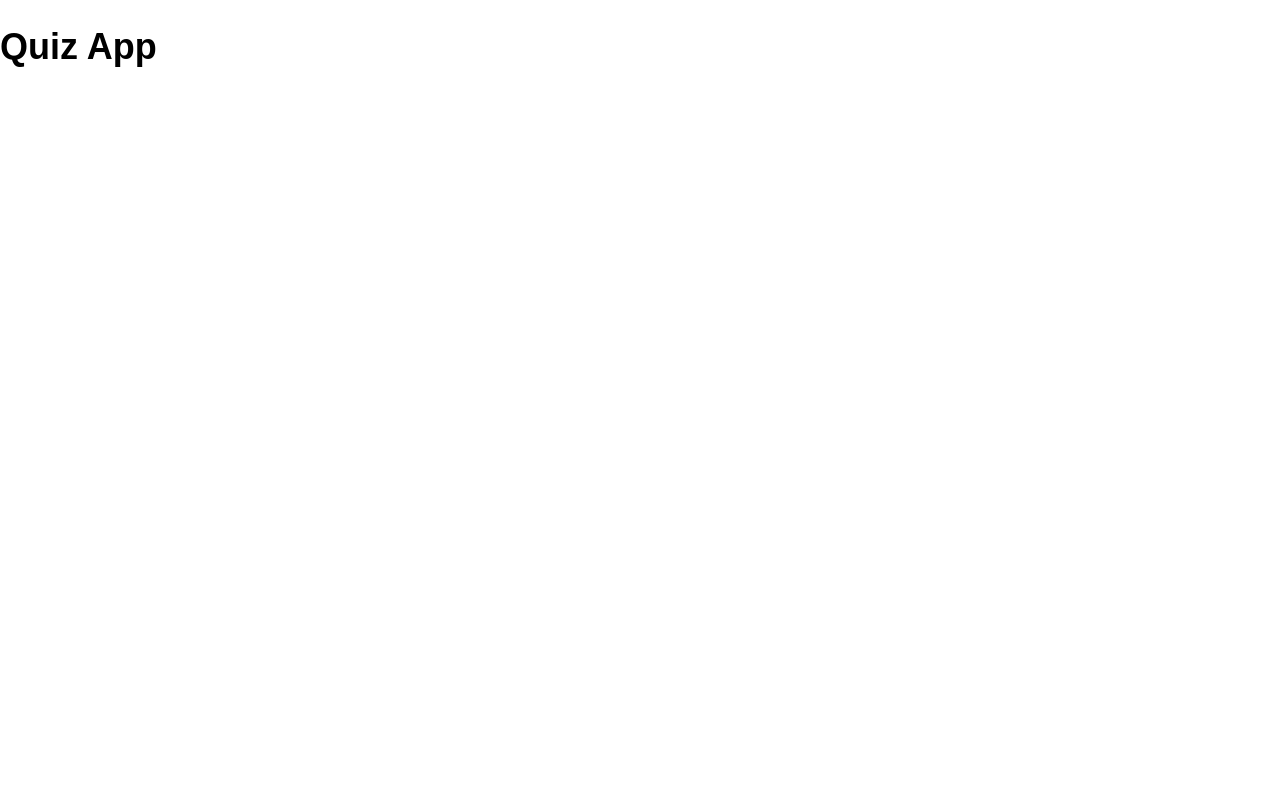
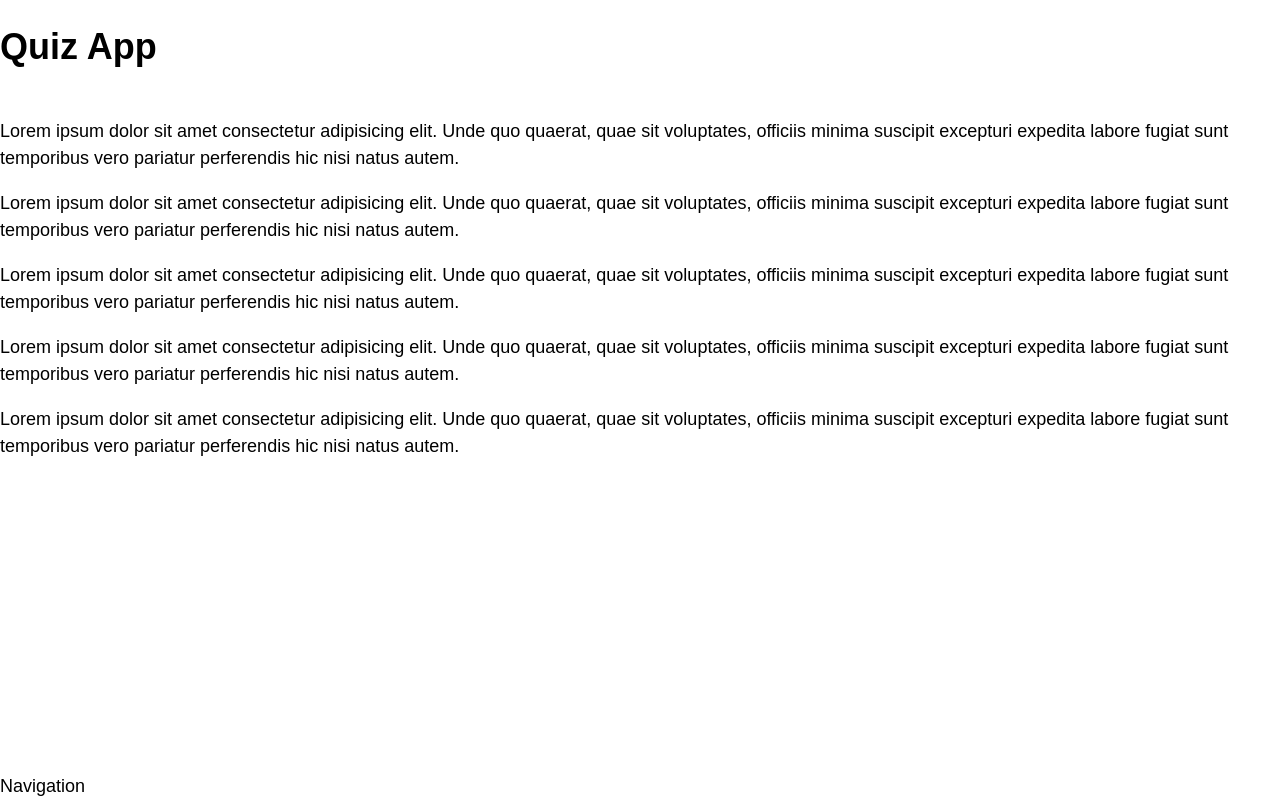
Before and after one commit to dw0111/quiz-app, a website: page index.html in a window 1280 px wide. Drawn offline with Linux system fonts and the light colour scheme.

Commit message:
Add app-grid

```diff
--- a/index.html
+++ b/index.html
@@ -7,6 +7,47 @@
     <link rel="stylesheet" href="styles/index.css" />
   </head>
   <body>
-    <h1>Quiz App</h1>
+    <header class="app-grid__header">
+      <h1>Quiz App</h1>
+    </header>
+
+    <main class="app-grid__main">
+      <p>
+        Lorem ipsum dolor sit amet consectetur adipisicing elit. Unde quo
+        quaerat, quae sit voluptates, officiis minima suscipit excepturi
+        expedita labore fugiat sunt temporibus vero pariatur perferendis hic
+        nisi natus autem.
+      </p>
+
+      <p>
+        Lorem ipsum dolor sit amet consectetur adipisicing elit. Unde quo
+        quaerat, quae sit voluptates, officiis minima suscipit excepturi
+        expedita labore fugiat sunt temporibus vero pariatur perferendis hic
+        nisi natus autem.
+      </p>
+
+      <p>
+        Lorem ipsum dolor sit amet consectetur adipisicing elit. Unde quo
+        quaerat, quae sit voluptates, officiis minima suscipit excepturi
+        expedita labore fugiat sunt temporibus vero pariatur perferendis hic
+        nisi natus autem.
+      </p>
+
+      <p>
+        Lorem ipsum dolor sit amet consectetur adipisicing elit. Unde quo
+        quaerat, quae sit voluptates, officiis minima suscipit excepturi
+        expedita labore fugiat sunt temporibus vero pariatur perferendis hic
+        nisi natus autem.
+      </p>
+
+      <p>
+        Lorem ipsum dolor sit amet consectetur adipisicing elit. Unde quo
+        quaerat, quae sit voluptates, officiis minima suscipit excepturi
+        expedita labore fugiat sunt temporibus vero pariatur perferendis hic
+        nisi natus autem.
+      </p>
+    </main>
+
+    <nav class="app-grid__nav">Navigation</nav>
   </body>
 </html>
--- /dev/null
+++ b/styles/components/_app-grid.css
@@ -0,0 +1,20 @@
+body {
+  display: grid;
+  grid-template-rows: 100px auto 100px;
+}
+
+.app-grid__header {
+  grid-row: 1 / span 1;
+  position: fixed;
+  top: 0;
+}
+
+.app-grid__main {
+  grid-row: 2 / span 1;
+}
+
+.app-grid__nav {
+  position: fixed;
+  bottom: 0;
+  grid-row: 3 / span 1:
+}
--- a/styles/index.css
+++ b/styles/index.css
@@ -1 +1,4 @@
 @import '_base.css';
+@import 'components/_app-grid.css';
+@import 'components/_nav.css';
+@import 'components/_quiz-card.css';
```
Also changed, not shown: styles/components/_nav.css (added), styles/components/_quiz-card.css (added).
